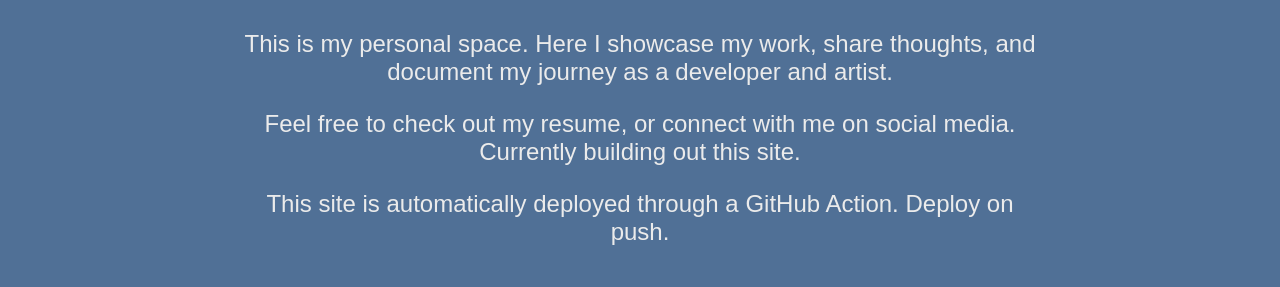
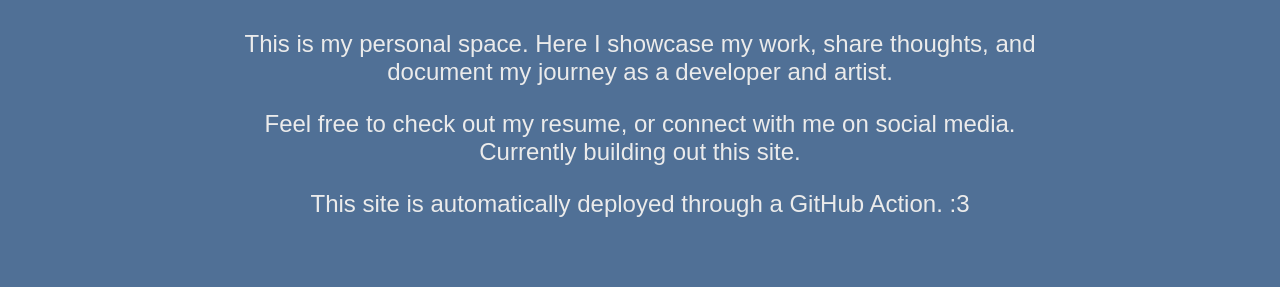
Before and after one commit to supersweet-dev/supersweet-dev.github.io, an Astro site: page / in a window 1280 px wide. Shown: the part 329-616 px from the top of the page. Built offline with nearby package versions, Linux system fonts and the light colour scheme; Astro itself is replaced by a stand-in of ours; a web font is replaced by a local one.

Commit message:
Testing trigger again -_-

```diff
--- a/src/pages/index.astro
+++ b/src/pages/index.astro
@@ -82,8 +82,7 @@ const resumeLink =
 				media. Currently building out this site.
 			</p>
 			<p>
-				This site is automatically deployed through a GitHub Action.
-				Deploy on push.
+				This site is automatically deployed through a GitHub Action. :3
 			</p>
 		</div>
 		<footer class="footer">
```
